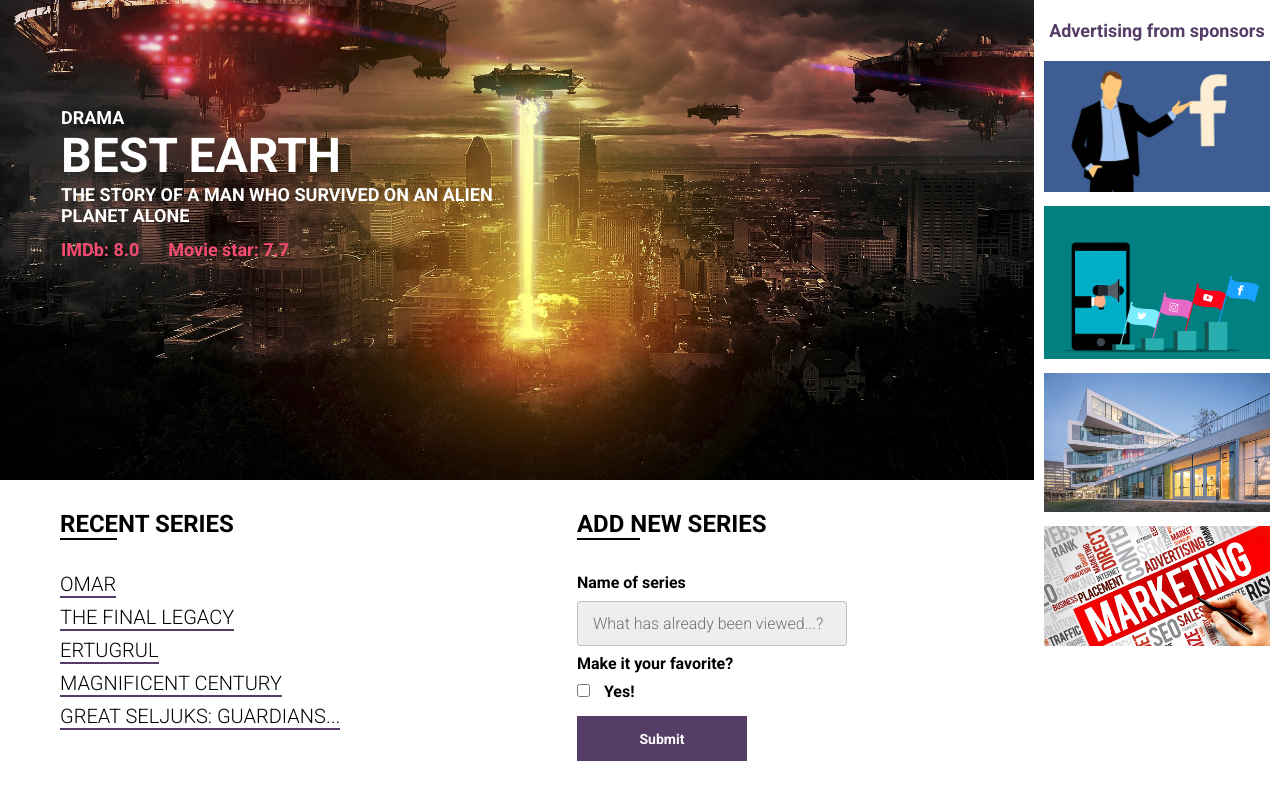
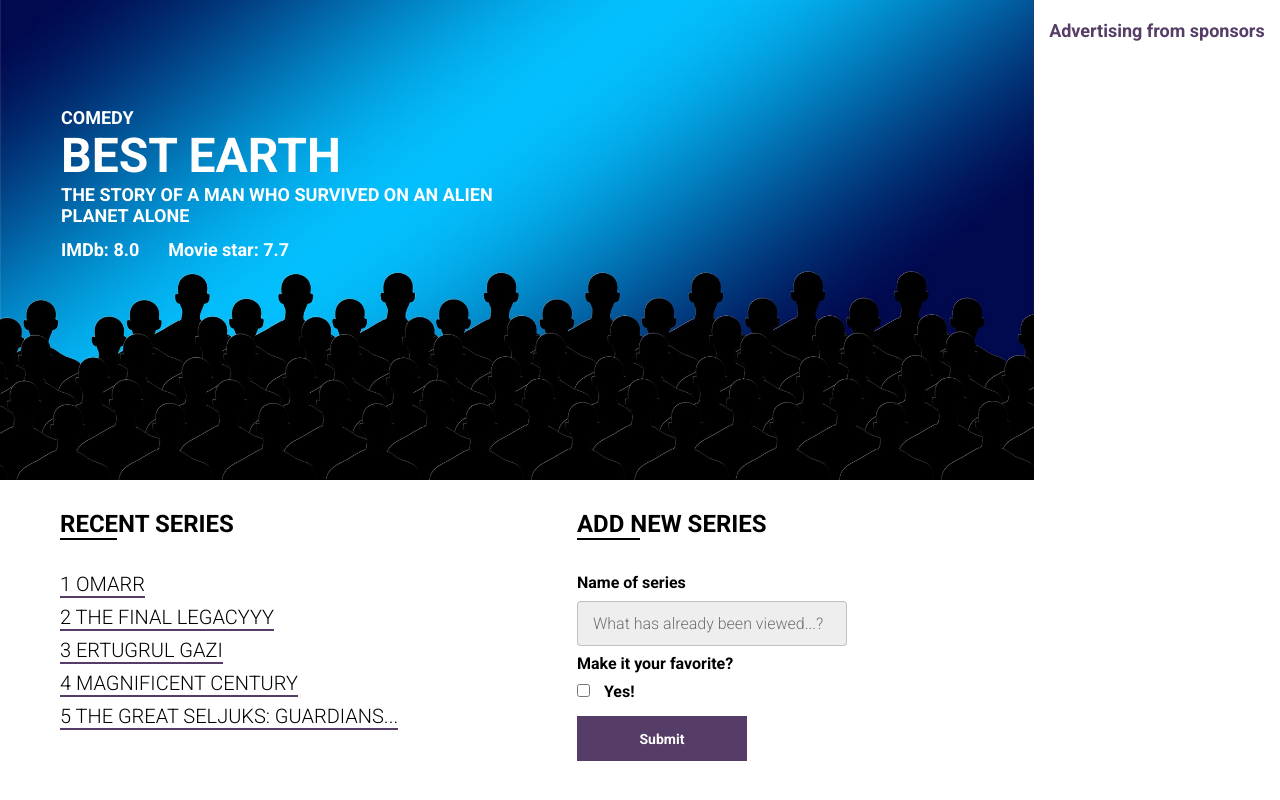
Before and after one commit to NurMuhammad1988/S.B-JavaScript, a plain HTML site: page dom homework project/index.html in a window 1280 px wide. Drawn offline with Linux system fonts and the light colour scheme.

Commit message:
+ DOM mini homework project with the teacher

```diff
--- a/dom homework project/index.html
+++ b/dom homework project/index.html
@@ -1,15 +1,15 @@
 <!DOCTYPE html>
 <html lang="en">
+
 <head>
   <meta charset="UTF-8" />
   <meta name="viewport" content="width=device-width, initial-scale=1.0" />
   <title>Series DB</title>
-    <link
-      href="https://fonts.googleapis.com/css?family=Roboto:300,400,700&display=swap&subset=cyrillic-ext"
-      rel="stylesheet"
-    />
+  <link href="https://fonts.googleapis.com/css?family=Roboto:300,400,700&display=swap&subset=cyrillic-ext"
+    rel="stylesheet" />
   <link rel="stylesheet" href="css/style.css" />
 </head>
+
 <body>
   <main class="promo">
     <div class="promo__content">
@@ -20,8 +20,8 @@
           THE STORY OF A MAN WHO SURVIVED ON AN ALIEN PLANET ALONE
         </div>
         <div class="promo__ratings">
-            <span>IMDb: 8.0</span>
-            <span>Movie star: 7.7</span>
+          <span id="imd">IMDb: 8.0</span>
+          <span class="imd">Movie star: 7.7</span>
         </div>
       </div>
       <div class="promo__interactive">
@@ -54,11 +54,7 @@
           <form class="add">
             <div class="promo__interactive-title">ADD NEW SERIES</div>
             <span>Name of series</span>
-              <input
-                class="adding__input"
-                type="text"
-                placeholder="What has already been viewed...?"
-              />
+            <input class="adding__input" type="text" placeholder="What has already been viewed...?" />
             <span>Make it your favorite?</span>
             <input type="checkbox" />
             <span class="yes">Yes!</span>
@@ -78,4 +74,5 @@
 
   <script src="js/script.js"></script>
 </body>
+
 </html>
--- a/dom homework project/js/script.js
+++ b/dom homework project/js/script.js
@@ -1,40 +1,47 @@
-'use strict'
+"use strict";
 
+/////////////////////////////////////////////////////
+// WARNINGG !!!!(use scriptniham ohiri har hil holatda tursin)boshidagi o'zgaruvchilarni ohiri faqt vergul bilan yopilgan chunki bu kodlar boshqa vc codeda yozilayotganda nastroyka o'zgartirilgan bu faylni radnoy joyidan to'g'ridan to'g'ri skachat qilib olganim uchun osha nastroyka ishlayapti  WARNING: ohilari ; bo'lsa kodlar ishlamay qoladi
+//////////////////////////////////////////////////////
 
+const adv = document.querySelectorAll(".promo__adv img"), // bu htmlda reklamalari bor promo__adv ona divi buni ichidagi img degan taglar chaqirildi maqsad >> adv.forEach((item) => {     item.remove();}); forEach metodi va remov metodi orqali dynamic tarzda saytda o'chirsh edi
+    wrapper = document.querySelector(".promo__bg"), //bu htmlda promo__bg degan class bunga cssda backgrounga rasim berilgan wrapper degan o'zgaruvchi ochib bu divni classi orqali chaqirib manabu >>wrapper.style.backgroundImage = 'url("img/1.jpg")'; usulda background rasim o'zgartirildi bunday holatda rasim o'zgartirilganda rasim papkadan manabunday // (yani css va htmlda chaqirilganday papkalar ga kirib borib tanlanmaydi) holatda chaqirilmaydi hammasi manzillar qo'lda url bilan yoziladi>>
+    imdId = document.querySelector("#imd"), //buni id orqali qilindi
+    imdClass = document.querySelector(".imd"), // bunisi class orqali qilindi
+    genre = wrapper.querySelector(".promo__genre"), // htmlda promo__genre degan class chaqirilib ichidagi text manabunday usulda drammadan comedyga o'zgartirildi (yani eski text htmlda qolgan bo'lsaham browserdan dynamic tarzda udalit qilindi) >>! genre.textContent = "comedy";
+    seriesList = document.querySelector(".promo__interactive-list"); //bunda htmldan promo__interactive-list nomli class seriesList nomli yangi o'zgaruvchi yaratilib chaqirildi
 
+adv.forEach((item) => {
+    item.remove();
+});
 
+wrapper.style.backgroundImage = 'url("img/1.jpg")'; // bundagi css faylga style berilsa yangi jsda dynamic tarzda qo'yilgan rasmham eski css stylniham qabul qiladi
 
+imdId.style.cssText = "color:white;";
 
+imdClass.style.cssText = "color:white;";
 
-// const adv = document.querySelectorAll('.promo__adv img'),
-//   wrapper = document.querySelector('.promo__bg'),
-//   genre = wrapper.querySelector('.promo__genre'),
-//   seriesList = document.querySelector('.promo__interactive-list')
+genre.textContent = "comedy";
 
-// const seriesDB = {
-//   series: [
-//     'Omar',
-//     'The Final Legacy',
-//     'Ertugrul',
-//     'Magnificent Century',
-//     'The Great Seljuks: Guardians...',
-//   ],
-// }
+seriesList.innerHTML = ""; // seriesList  <<bu htmlda ul da  promo__interactive-list nomli class va buni ichida bir nechta text formatli fayillar bor  seriesList.innerHTML = ""; yani shu innerhtml chaqirilganda "" manashu kod borligi sabab promo__interactive-list nomli html clas ichidagi text fayillar dynamic tarzda udalit bo'ladi (browserdan) lekin html faylda turaveradi udalit bo'lmasdan
 
-// adv.forEach((item) => {
-//   item.remove()
-// })
+const seriesDB = {
+    // shu darsni yahshi tushunmadim
+    series: [
+        "Omarr",
+        "The Final Legacyyy",
+        "Ertugrul Gazi",
+        "Magnificent Century",
+        "The Great Seljuks: Guardians...",
+    ],
+};
 
-// genre.textContent = 'comedy'
+seriesDB.series.forEach((item, idx) => {
+    seriesList.innerHTML += `
+    <li class="promo__interactive-item">${idx + 1} ${item}
+      <div class="delete"></div>
+    </li>
+  `;
+});
 
-// wrapper.style.backgroundImage = 'url("img/1.jpg")'
-
-// seriesList.innerHTML = ''
-
-// seriesDB.series.forEach((item, idx) => {
-//   seriesList.innerHTML += `
-//     <li class="promo__interactive-item">${idx + 1} ${item}
-//       <div class="delete"></div>
-//     </li>
-//   `
-// })
+// console.log(seriesList.innerHTML); // BU BILAN HAR QANDAY HTML DIVLARINI ICHIDAGI HAMMA NARSANI LOGGA CHIQARIB KO'RISH MUMKUN
```
Lines whose indentation alone changed are shown as unchanged.
